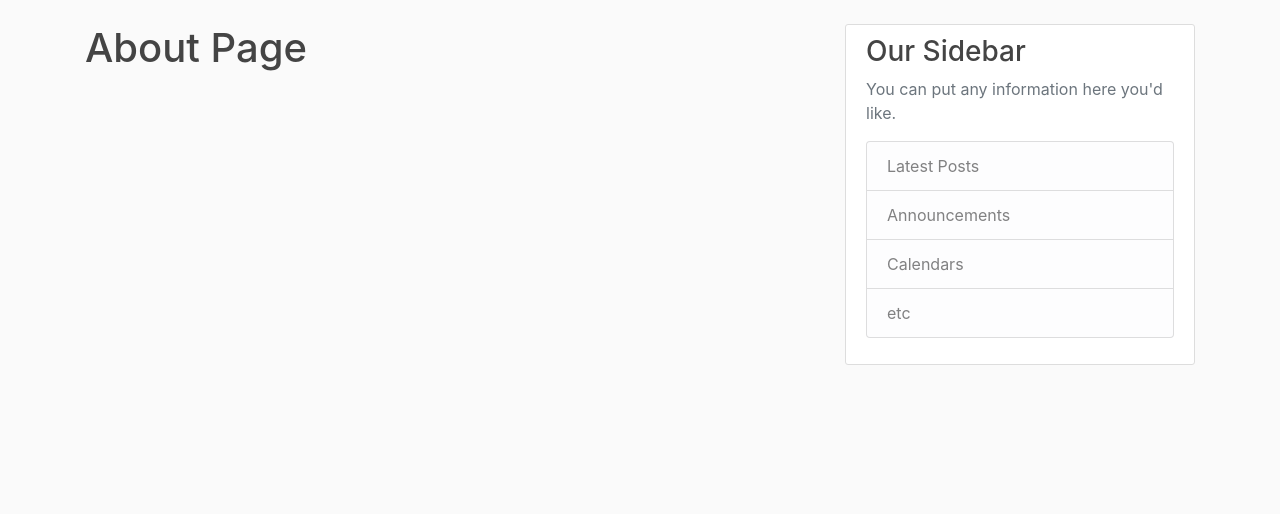
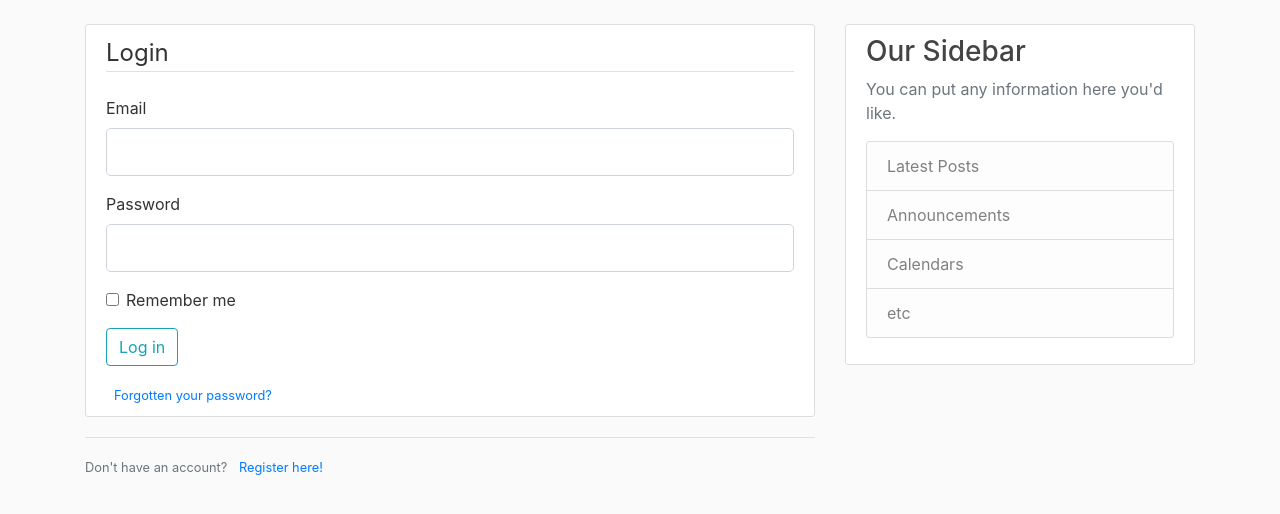
Before and after one commit to WePickOrganization/WePick, a Flask app: page /login in a window 1280 px wide. Shown: the part 56-570 px from the top of the page. Run offline with Flask 2, Linux system fonts and the light colour scheme; some libraries are stand-ins or nearby versions.

Commit message:
Added login feature

```diff
--- a/WebApp.py
+++ b/WebApp.py
@@ -58,11 +58,19 @@ def register():
     return render_template('register.html', title='Register', form=form)
 
 # Login page
-@app.route("/login")
+@app.route("/login", methods=['GET', 'POST'])
 def login():
     # Return our about.html file from our 'templates' folder
     # Pass in title to our if statement declared in HTML
     form = LoginForm()
+    # Validate our data before we 'POST' it
+    if form.validate_on_submit():
+        # Display a message to the user that hey have successfully registered and style the alert using Bootstraps 'success' class
+        if form.email.data == 'admin@app.com' and form.password.data == 'password':
+          flash('You have been logged in!', 'success')
+          return redirect(url_for('home'))
+        else:
+          flash('Login unsuccessful. Username = admin@app.com and password = password', 'danger')
     return render_template('login.html', title='Login', form=form)
 
 # Run Flask by running the Python file
--- a/forms.py
+++ b/forms.py
@@ -23,9 +23,9 @@ class RegistrationForm(FlaskForm):
 
 # Setup a a function to handle login of a user
 class LoginForm(FlaskForm):
-    # Username field
-    username = StringField('Username',
-                         validators=[DataRequired(), Length(min=2, max=20)])
+    # Email Field
+    email = StringField('Email',
+                        validators=[DataRequired(), Email()])
     # Password field
     password = PasswordField('Password', validators=[DataRequired()])
     # Prompt for remember login status
--- a/templates/layout.html
+++ b/templates/layout.html
@@ -54,7 +54,8 @@
                     {% endfor %}
                   {% endif %}
                 {% endwith %}
-                {% block content %}{% endblock %}
+                {% block content %}
+                {% endblock %}
               </div>
               <div class="col-md-4">
                 <div class="content-section">
--- a/templates/login.html
+++ b/templates/login.html
@@ -3,7 +3,67 @@
 
 <!--Declare the block we want to insert into our the content section of our layout.html file with the name of 'content'-->
 {% block content %}
-<h1>About Page</h1>
+
+<div class="content-section">
+    <form method="POST" action="">
+        {{ form.hidden_tag() }}
+        <fieldset class="form-group">
+
+            <legend class="border-bottom mb-4">Login</legend>
+
+                <div class="form-group">
+                    {{ form.email.label(class="form-control-label") }}
+
+                    {% if form.email.errors %}
+                    {{ form.email(class="form-control form-control-lg is-invalid") }}
+                    <div class="invalid-feedback">
+                        {% for error in form.email.errors %}
+                            <span>{{ error }}</span>
+                        {% endfor %}
+                    </div>
+                    {% else %}
+                        {{ form.email(class="form-control form-control-lg") }}
+                    {% endif %}
+                </div>
+
+            <div class="form-group">
+                {{ form.password.label(class="form-control-label") }}
+
+                {% if form.password.errors %}
+                {{ form.password(class="form-control form-control-lg is-invalid") }}
+                <div class="invalid-feedback">
+                    {% for error in form.password.errors %}
+                        <span>{{ error }}</span>
+                    {% endfor %}
+                </div>
+                {% else %}
+                    {{ form.password(class="form-control form-control-lg") }}
+                {% endif %}
+            </div>
+
+            <div class="form-check">
+                {{ form.remember(class="form-check-input") }}
+                {{ form.remember.label(class="form-check-label") }}
+            </div>
+
+        </fieldset>
+
+        <div class="form-group">
+            {{ form.submit(class="btn btn-outline-info") }}
+        </div>
+
+        <small class="text-muted ml-2">
+            <a href="#">Forgotten your password?</a>
+        </small>
+
+    </form>
+</div>
+
+<div class="border-top pt-3">
+    <small class="text-muted">
+        Don't have an account? <a class="ml-2" href="{{ url_for('register') }}">Register here!</a>
+    </small>
+</div>
 
 <!--End the block of content, specifically defining the 'content' block-->
 {% endblock content %}
```
